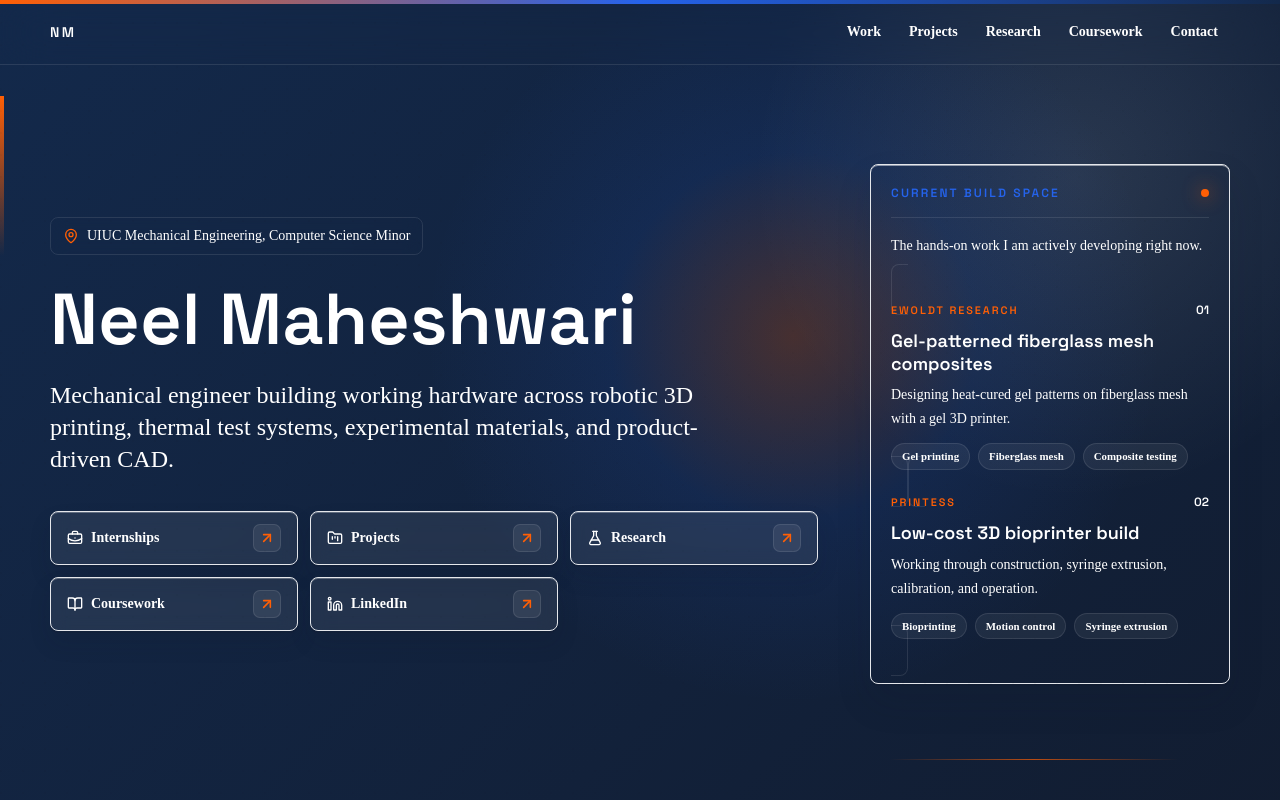
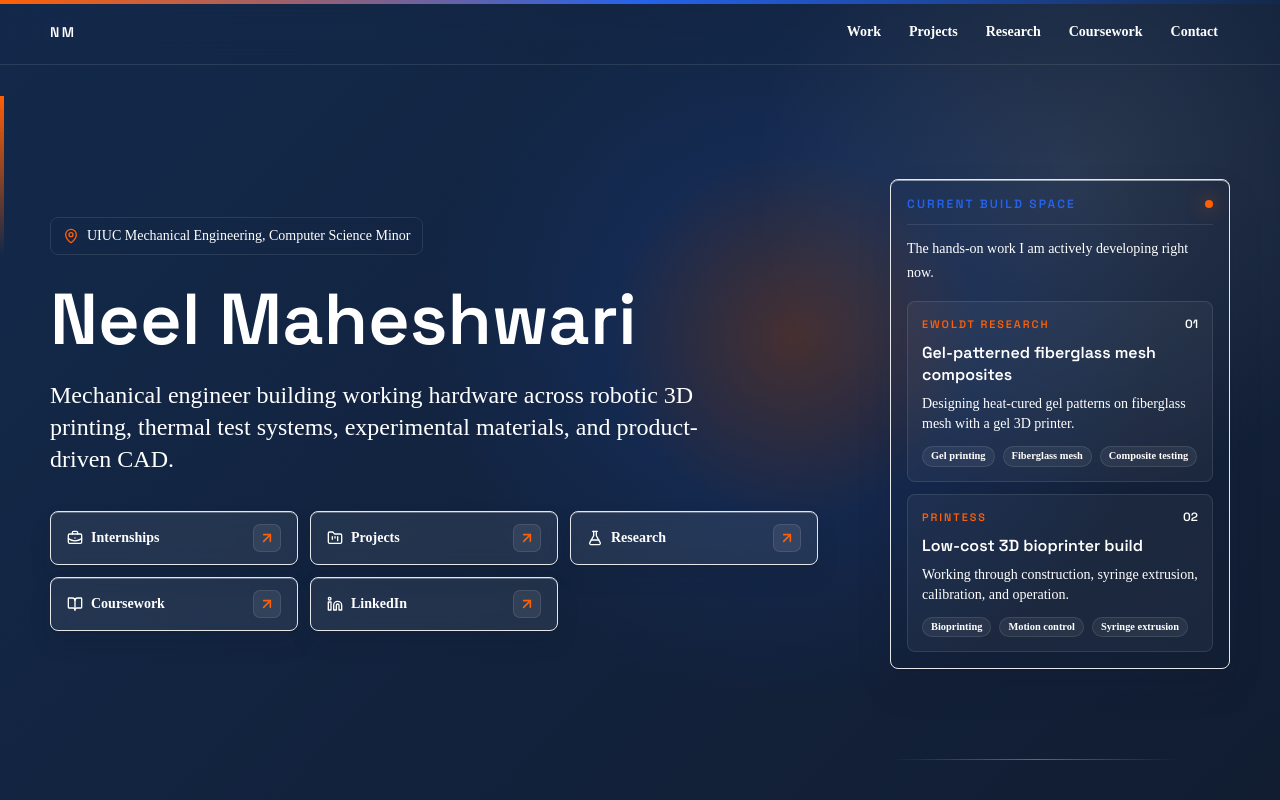
Before and after one commit to NeelMaheshwari5/website-portfolio, a Next.js app: page / in a window 1280 px wide. Shown: the top 800 px of the page. Built offline with nearby package versions, Linux system fonts and the light colour scheme.

Commit message:
Fix current build hover card sizing

```diff
--- a/app/page.tsx
+++ b/app/page.tsx
@@ -358,7 +358,7 @@ export default function Home() {
         />
         <div className="absolute left-0 top-24 h-40 w-1 bg-gradient-to-b from-illiniOrange to-transparent" />
         <div className="absolute bottom-10 right-[8%] hidden h-px w-72 bg-gradient-to-r from-transparent via-illiniOrange/70 to-transparent lg:block" />
-        <div className="section-shell relative z-10 grid min-h-[calc(100vh-4rem)] items-center gap-12 pb-20 pt-16 lg:grid-cols-[minmax(0,1fr)_360px]">
+        <div className="section-shell relative z-10 grid min-h-[calc(100vh-4rem)] items-center gap-12 pb-20 pt-16 lg:grid-cols-[minmax(0,1fr)_340px]">
           <motion.div
             className="max-w-4xl"
           >
@@ -419,22 +419,22 @@ export default function Home() {
             className="relative hidden lg:block"
             aria-label="Current engineering focus areas"
           >
-            <div className="card-3d relative overflow-hidden rounded-[8px] border border-white/12 bg-ink/78 p-5 text-white shadow-soft">
-              <div className="flex items-center justify-between border-b border-white/10 pb-4">
+            <div className="card-3d relative overflow-hidden rounded-[8px] border border-white/12 bg-ink/84 p-4 text-white shadow-soft">
+              <div className="flex items-center justify-between border-b border-white/10 pb-3">
                 <p className="font-display text-xs font-semibold uppercase tracking-[0.18em] text-teal">
                   Current Build Space
                 </p>
                 <span className="h-2 w-2 rounded-full bg-illiniOrange shadow-[0_0_18px_rgba(255,95,5,0.82)]" />
               </div>
-              <p className="mt-4 text-sm leading-6 text-white/62">
+              <p className="mt-3 text-sm leading-6 text-white/62">
                 The hands-on work I am actively developing right now.
               </p>
-              <div className="mt-5 space-y-4">
+              <div className="mt-4 space-y-3">
                 {heroHighlights.map((item, index) => (
                   <Link
                     key={item.label}
                     href={item.href}
-                    className="rounded-[8px] border border-white/10 bg-ink/36 p-4 transition hover:border-illiniOrange/45 hover:bg-white/[0.08]"
+                    className="group/current block rounded-[8px] border border-white/10 bg-white/[0.045] p-3.5 transition hover:-translate-y-0.5 hover:border-illiniOrange/45 hover:bg-white/[0.08] focus-visible:outline-none focus-visible:ring-2 focus-visible:ring-illiniOrange"
                   >
                     <div className="flex items-center justify-between gap-4">
                       <p className="font-display text-[0.68rem] font-semibold uppercase tracking-[0.18em] text-illiniOrange">
@@ -444,17 +444,17 @@ export default function Home() {
                         0{index + 1}
                       </span>
                     </div>
-                    <h2 className="mt-3 font-display text-lg font-semibold leading-tight text-white">
+                    <h2 className="mt-2.5 font-display text-base font-semibold leading-snug text-white">
                       {item.title}
                     </h2>
-                    <p className="mt-2 text-sm leading-6 text-white/62">
+                    <p className="mt-2 text-sm leading-5 text-white/62">
                       {item.detail}
                     </p>
                     <div className="mt-3 flex flex-wrap gap-2">
                       {item.tags.map((tag) => (
                         <span
                           key={tag}
-                          className="rounded-full border border-white/10 bg-white/[0.06] px-2.5 py-1 text-[0.68rem] font-semibold text-white/68"
+                          className="rounded-full border border-white/10 bg-white/[0.06] px-2 py-1 text-[0.65rem] font-semibold leading-none text-white/68"
                         >
                           {tag}
                         </span>
```
